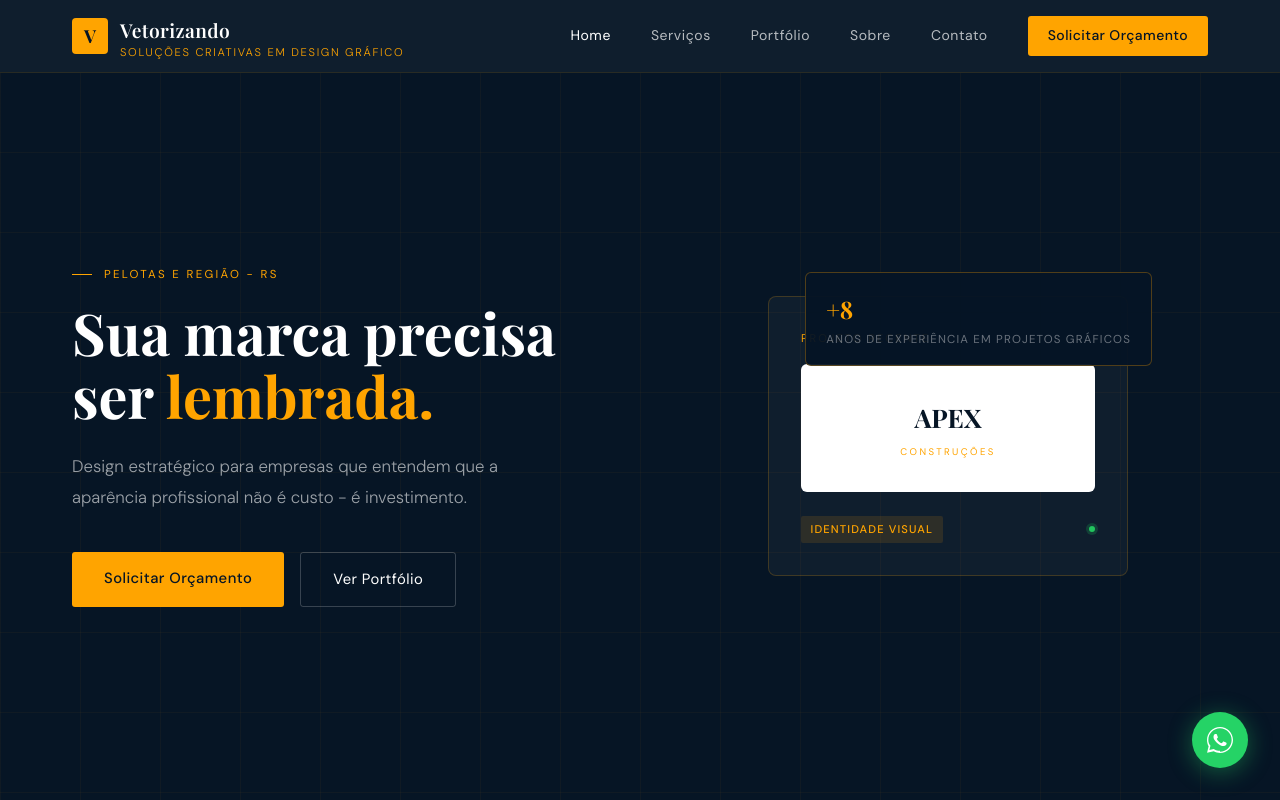
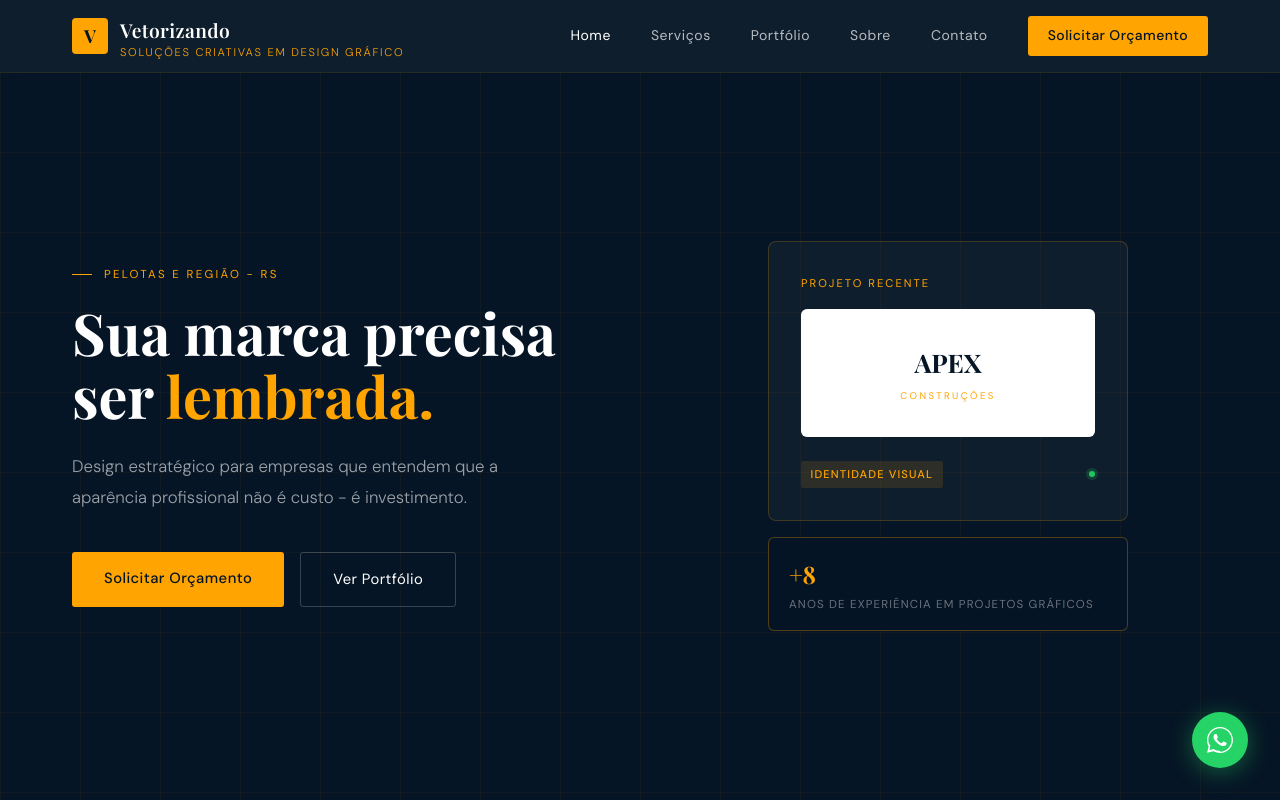
Before and after one commit to rdgfps/vetorizandodesign, a Next.js app: page / in a window 1280 px wide. Shown: the top 800 px of the page. Built offline with nearby package versions, Linux system fonts and the light colour scheme.

Commit message:
fix: corrige erro css

```diff
--- a/next.config.js
+++ b/next.config.js
@@ -1,4 +1,7 @@
 /** @type {import('next').NextConfig} */
-const nextConfig = {}
+const nextConfig = {
+  devIndicators: false,
+  outputFileTracingRoot: __dirname,
+}
 
 module.exports = nextConfig
--- a/src/app/globals.css
+++ b/src/app/globals.css
@@ -51,6 +51,12 @@ a {
 
 .footer-credit-link:hover {
   color: var(--gold) !important;
+}
+
+.hero-stat-badge {
+  position: static !important;
+  margin-top: 1rem;
+  width: 100%;
 }
 
 /* ── Buttons ── */
@@ -415,11 +421,6 @@ select.form-input {
     padding-right: 1rem !important;
   }
 
-  .hero-grid h1 br,
-  .cta-inner h2 br {
-    display: none;
-  }
-
   .hero-grid p,
   .page-hero p,
   .cta-inner p {
--- a/src/app/page.tsx
+++ b/src/app/page.tsx
@@ -141,7 +141,7 @@ export default function HomePage() {
           <div className="two-col-grid differentials-grid" style={{ display: 'grid', gridTemplateColumns: 'repeat(2,1fr)', gap: '2rem' }}>
             {differentials.map((d) => (
               <div key={d.num} style={{ display: 'flex', gap: '1.5rem', alignItems: 'flex-start' }}>
-                <div style={{ fontFamily: 'Playfair Display, serif', fontSize: '3rem', fontWeight: 700, color: 'rgba(255,164,0,0.15)', lineHeight: 1, flexShrink: 0, width: 60, textAlign: 'right' }}>{d.num}</div>
+                <div style={{ fontFamily: 'Playfair Display, serif', fontSize: '3rem', fontWeight: 700, color: 'rgba(255,164,0,0.45)', lineHeight: 1, flexShrink: 0, width: 60, textAlign: 'right' }}>{d.num}</div>
                 <div>
                   <h4 style={{ fontFamily: 'Playfair Display, serif', fontSize: '1.1rem', fontWeight: 600, color: 'var(--navy)', marginBottom: '0.5rem' }}>{d.title}</h4>
                   <p style={{ fontSize: '0.875rem', color: 'var(--gray-mid)', fontWeight: 300, lineHeight: 1.8 }}>{d.desc}</p>
--- a/src/content/site.ts
+++ b/src/content/site.ts
@@ -15,7 +15,7 @@ export const brand = {
   whatsappNumber: '5553999999999',
   businessHours: 'Segunda a Sexta, 9h-18h',
   developerCredit: 'Desenvolvido por Henrique Rodeghiero',
-  developerUrl: 'https://instagram.com/henriquerodeghiero',
+  developerUrl: 'https://instagram.com/rodeghierotech',
 }
 
 export const navLinks = [
```
